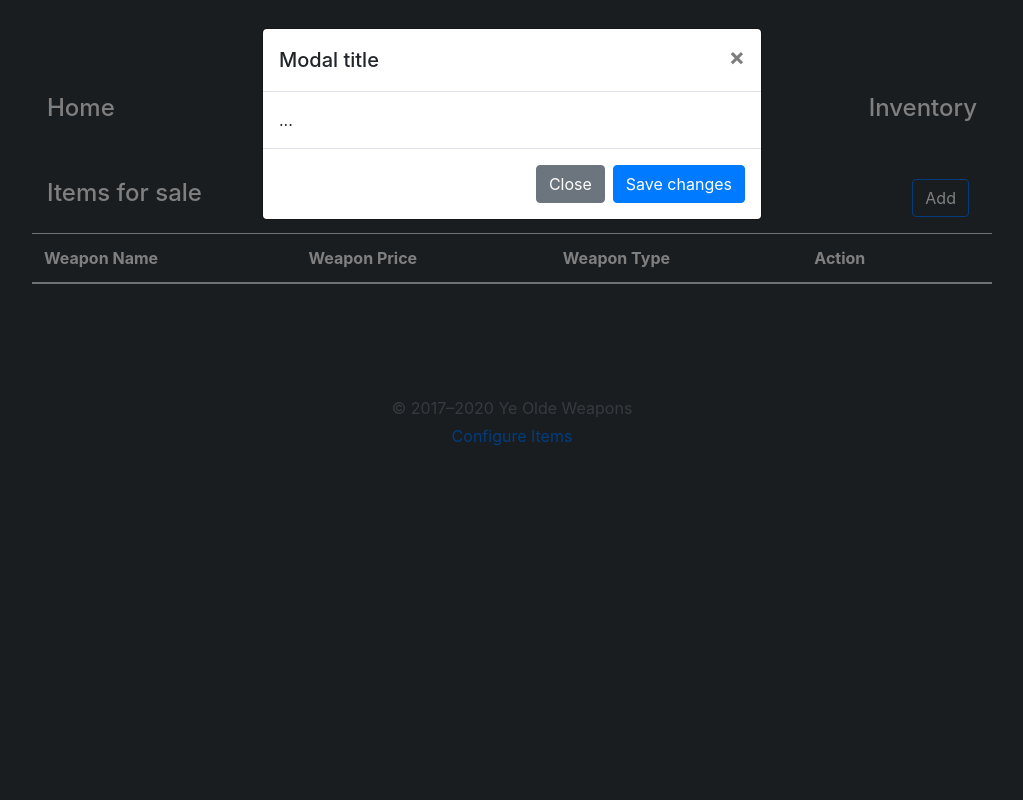
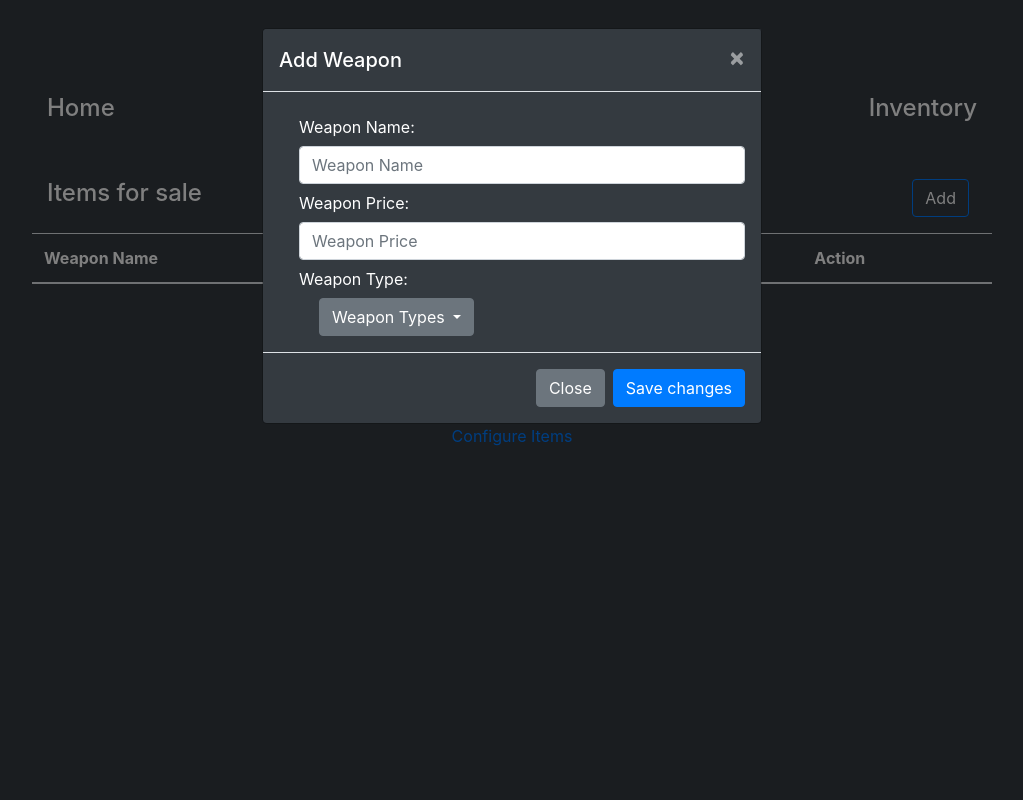
Before and after one commit to Reinigen/Django-Review, a Django app: page /inventory in a window 1280 px wide, after a click on "Add". Shown: the whole page, without its empty margins (128-1151 px from the left). Run offline with Django 3.2, Linux system fonts and the light colour scheme; data that the repository does not hold is empty; some libraries are stand-ins or nearby versions.

Commit message:
Updating Add Weapon Modal

```diff
--- a/Django_Reminder/Django_Review/templates/Django_Review/Inventory.html
+++ b/Django_Reminder/Django_Review/templates/Django_Review/Inventory.html
@@ -60,20 +60,58 @@
               <!-- ================================== MODAL ADD WEAPON ======================================== -->
               <div class="modal fade" id="Add_Weapon_Modal" tabindex="-1" role="dialog" aria-labelledby="exampleModalLabel" aria-hidden="true">
                 <div class="modal-dialog" role="document">
-                  <div class="modal-content">
-                    <div class="modal-header">
-                      <h5 class="modal-title" id="exampleModalLabel">Modal title</h5>
-                      <button type="button" class="close" data-dismiss="modal" aria-label="Close">
+                  <div class="modal-content bg-dark">
+                    <div class="modal-header bg-dark">
+                      <h5 class="modal-title bg-dark text-white" id="exampleModalLabel">Add Weapon</h5>
+                      <button type="button" class="close bg-dark text-white" data-dismiss="modal" aria-label="Close">
                         <span aria-hidden="true">&times;</span>
                       </button>
                     </div>
-                    <div class="modal-body">
-                      ...
-                    </div>
-                    <div class="modal-footer">
-                      <button type="button" class="btn btn-secondary" data-dismiss="modal">Close</button>
-                      <button type="button" class="btn btn-primary">Save changes</button>
-                    </div>
+
+                    <!-- ================================== MODAL ADD WEAPON CONTENT ======================================== -->
+                    <form method="POST" action="{% url 'add_weapon' %}">
+                      {% csrf_token %}
+                      <div class="modal-body container-fluid">
+                        <div class="form-check">
+                          <label for="weapon_Name" class="col-form-label bg-dark text-white">Weapon Name:</label>
+                            <input type='text' name='weapon_Name' class="form-control" placeholder="Weapon Name">
+                        </div>
+                        <div class="form-check">
+                          <label for="weapon_Price" class="col-form-label bg-dark text-white">Weapon Price:</label>
+                          <input type='text' name='weapon_Price' class="form-control" placeholder="Weapon Price">
+                        </div>
+                        <div class="form-check">
+                          <label for="weapon_Type" class="col-form-label bg-dark text-white">Weapon Type:</label>
+                          <div class="form-check">
+                            <div class="dropdown">
+                              <button class="btn btn-secondary dropdown-toggle" type="button" id="dropdownMenuButton" data-toggle="dropdown" aria-haspopup="true" aria-expanded="false">
+                                Weapon Types
+                              </button>
+                              <div class="dropdown-menu" aria-labelledby="dropdownMenuButton">
+                                <h6 class="dropdown-header">Choose a type</h6>
+                                <button type='dropdown-item' name='weapon_Type' class="form-control" value="AN">Ammunition</button>
+                                <button type='dropdown-item' name='weapon_Type' class="form-control" value="FE">Finesse</button>
+                                <button type='dropdown-item' name='weapon_Type' class="form-control" value="HY">Heavy</button>
+                                <button type='dropdown-item' name='weapon_Type' class="form-control" value="ID">Improvised</button>
+                                <button type='dropdown-item' name='weapon_Type' class="form-control" value="LT">Light</button>
+                                <button type='dropdown-item' name='weapon_Type' class="form-control" value="LG">Loading</button>
+                                <button type='dropdown-item' name='weapon_Type' class="form-control" value="ML">Martial</button>
+                                <button type='dropdown-item' name='weapon_Type' class="form-control" value="RD">Ranged</button>
+                                <button type='dropdown-item' name='weapon_Type' class="form-control" value="RH">Reach</button>
+                                <button type='dropdown-item' name='weapon_Type' class="form-control" value="SL">Special</button>
+                                <button type='dropdown-item' name='weapon_Type' class="form-control" value="TN">Thrown</button>
+                                <button type='dropdown-item' name='weapon_Type' class="form-control" value="TD">Two Handed</button>
+                                <button type='dropdown-item' name='weapon_Type' class="form-control" value="VE">Versatile</button>
+                              </div>
+                            </div>
+                          </div>
+                        </div>
+                      </div>
+                      <div class="modal-footer">
+                        <button type="button" class="btn btn-secondary" data-dismiss="modal">Close</button>
+                        <button type="button" class="btn btn-primary">Save changes</button>
+                      </div>
+                    </form>
                   </div>
                 </div>
               </div>
```
